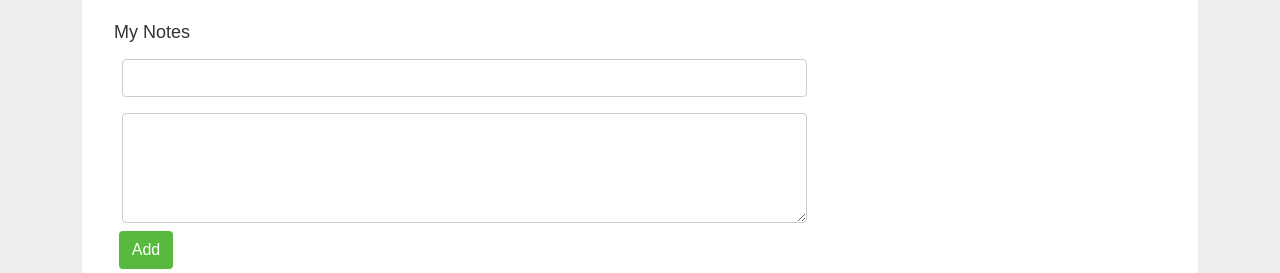
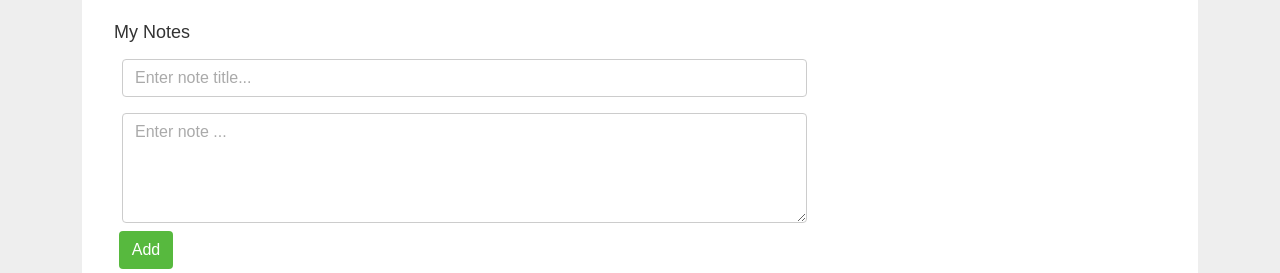
Before and after one commit to Sadeghi-Ehsan/react-notepad-app, a React (Create React App) app: page / in a window 1280 px wide. Shown: the part 135-408 px from the top of the page. Built offline with nearby package versions, Linux system fonts and the light colour scheme; no server answers.

Commit message:
some fix

```diff
--- a/src/App.js
+++ b/src/App.js
@@ -59,8 +59,6 @@ function NotePadForm({saveNotePad,deleteNotePad,chartDisplay,notepads}) {
 
         </datalist>
       </div>
-
-
       <div className="">
         <button type="button" className="btn btn-outline" onClick={() => chartDisplay()}>View State</button>
         <button type="button" className="btn btn-save" onClick={() => addNotePad()}>Save</button>
@@ -99,6 +97,7 @@ function NewEmptyNote({addNote}) {
       <div className="col-sm-8">
           <div className="d-flex  justify-content-between p-2">
             <input className="form-control col-sm-10"
+               placeholder="Enter note title..."
                type="text"
                value={title}
                name={'title'}
@@ -106,10 +105,11 @@ function NewEmptyNote({addNote}) {
           </div>
           <div className="form-group p-2">
             <textarea className="form-control"
-                rows="4" cols="30"
-                value={text}
-                name={'text'}
-                onChange={e => updateFormData(e)}/>
+              placeholder="Enter note ..."
+              rows="4" cols="30"
+              value={text}
+              name={'text'}
+              onChange={e => updateFormData(e)}/>
           </div>
           <button type="submit" className="btn btn-add"  onClick={() => addNewNote()} >Add</button>
       </div>
```
